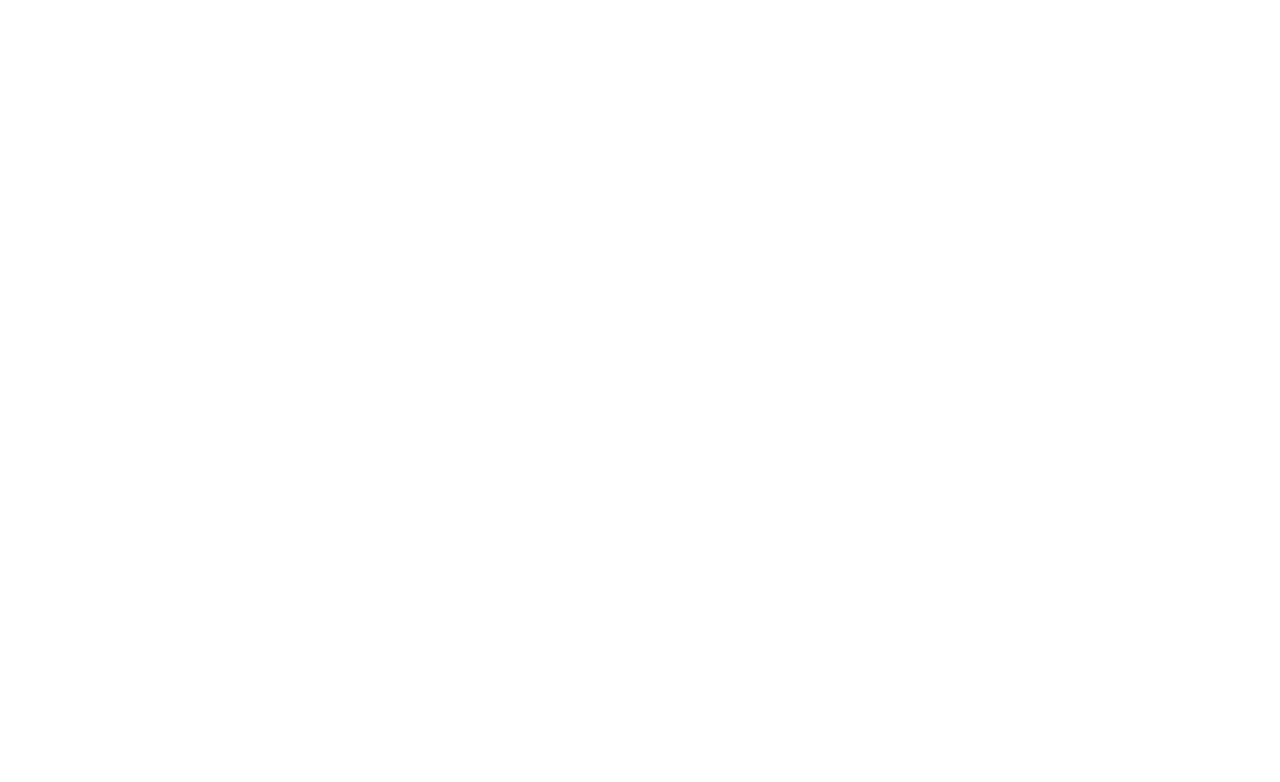
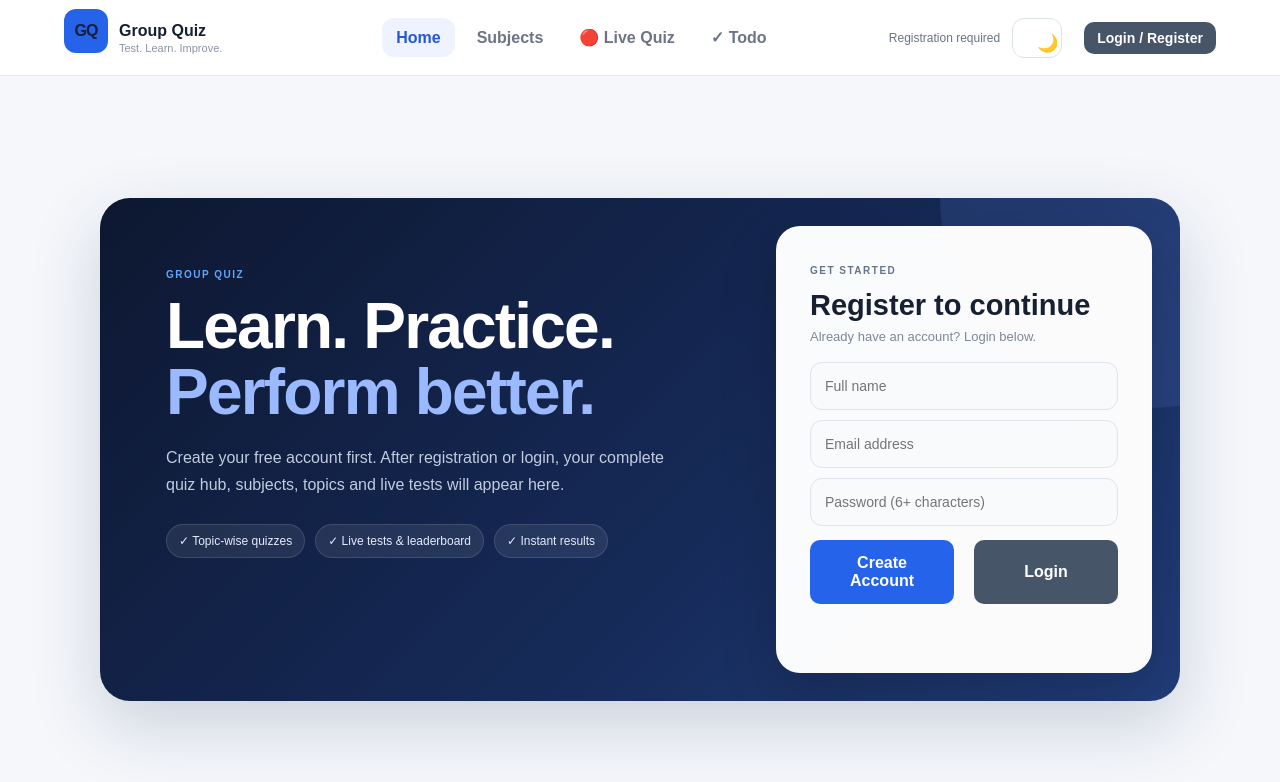
Before and after one commit to raviji1111/group-quiz-app, a website: page client/index.html in a window 1280 px wide. Drawn offline with Linux system fonts and the light colour scheme.

Commit message:
Add files via upload

```diff
--- a/client/index.html
+++ b/client/index.html
@@ -1,14 +1,8 @@
 <!DOCTYPE html>
 <html lang="en">
 <head>
-
-
-
 <meta charset="UTF-8"><meta name="viewport" content="width=device-width,initial-scale=1.0">
-<title>Group Quiz — Quiz Hub</title<link rel="stylesheet" href="todo-list.css">
-  <link rel="stylesheet" href="style.css"><link rel="stylesheet" href="reference-ui-v2.css">
-  <link rel="stylesheet" href="./modern-3d-upgrade.css">
-<script src="./modern-3d-upgrade.js" defer></script>
+<title>Group Quiz — Quiz Hub</title><link rel="stylesheet" href="style.css"><link rel="stylesheet" href="reference-ui-v2.css"><link rel="stylesheet" href="todo-list.css">
 </head>
 <body class="player-site">
 <header class="player-nav">
```
